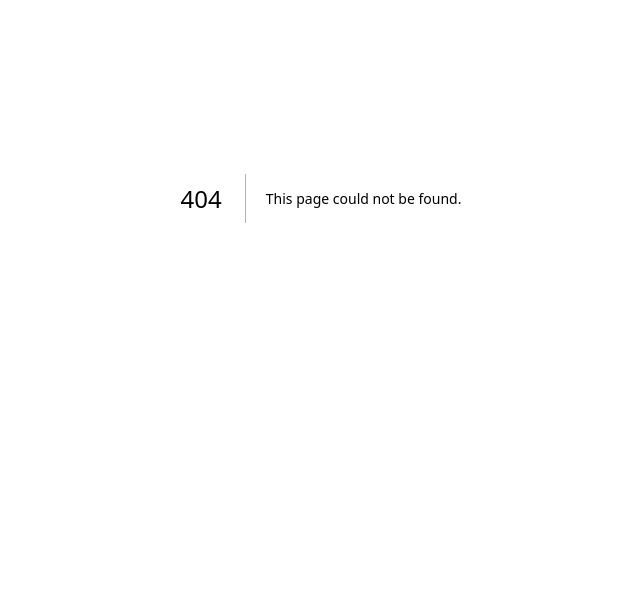
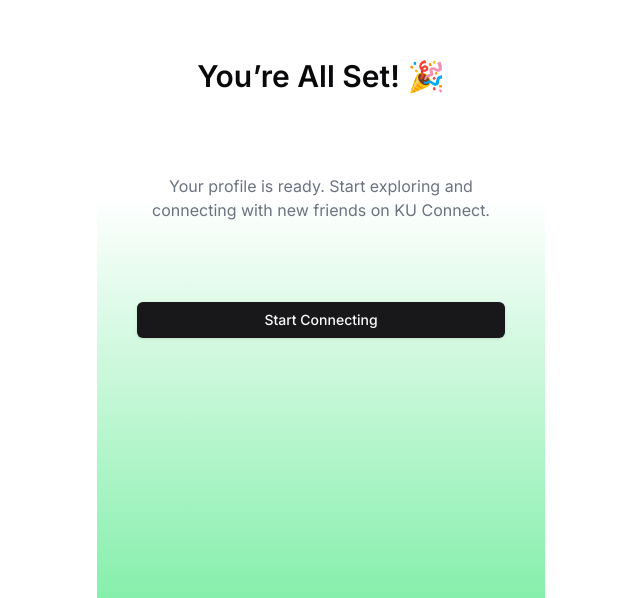
Before and after one commit to Qu1etboy/ku-connect-frontend, a Next.js app: page /onboarding/success in a window 1280 px wide. Before the commit this address had no page. Shown: the part 202-800 px from the top of the page, without its empty margins (319-959 px from the left). Built offline with nearby package versions, Linux system fonts and the light colour scheme.

Commit message:
feat(ui): add onboarding success page

```diff
--- a/src/app/(web)/onboarding/mock/data.ts
+++ b/src/app/(web)/onboarding/mock/data.ts
@@ -194,7 +194,7 @@ export const data: OnboardingData = {
 			step: 2,
 			skippable: true,
 			card: true,
-			title: "Tell Us More About You",
+			title: "Tell us more about yourself",
 			description: "Add optional details to personalize your profile. You can skip this step if you'd like.",
 			group: [
 				{
@@ -204,7 +204,6 @@ export const data: OnboardingData = {
 							type: "text",
 							label: "Display Name",
 							placeholder: "Enter your name",
-							required: true,
 						},
 						{
 							id: "bio",
@@ -263,7 +262,6 @@ export const data: OnboardingData = {
 			step: 4,
 			title: "What are you interested in?",
 			description: "Choose what you're passionate about to find your perfect connections.",
-			skippable: false,
 			group: [
 				{
 					form: [
@@ -315,6 +313,13 @@ export const data: OnboardingData = {
 								{ value: "42", label: "💃 Dance" },
 								{ value: "43", label: "🌾 Gardening" },
 								{ value: "44", label: "🍹 Mixology" },
+								{ value: "45", label: "🎤 Singing" },
+								{ value: "46", label: "🎥 Filmmaking" },
+								{ value: "47", label: "🎧 Podcasting" },
+								{ value: "48", label: "🧑‍🔬 Research Opportunities" },
+								{ value: "49", label: "💼 Part-time Jobs" },
+								{ value: "50", label: "🧘‍♂️ Meditation" },
+								{ value: "51", label: "🧠 Mental Wellness" },
 							],
 						},
 					],
@@ -341,13 +346,15 @@ export const formSchema = z.object({
 export type ProfileForm = z.infer<typeof formSchema>;
 
 export const defaultProfile = {
-	name: "",
-	bio: "",
-	birthday: undefined,
-	line: "",
 	faculty: "",
 	department: "",
 	year: "",
-	mode: "",
-	agree: false,
+	name: "",
+	bio: "",
+	birthdate: undefined,
+	line: "",
+	facebook: "",
+	instagram: "",
+	other: "",
+	interests: [],
 };
--- a/src/app/(web)/onboarding/page.tsx
+++ b/src/app/(web)/onboarding/page.tsx
@@ -6,6 +6,7 @@ import { Button } from "@/components/ui/button";
 import { Form } from "@/components/ui/form";
 import { Progress } from "@/components/ui/progress";
 import { zodResolver } from "@hookform/resolvers/zod";
+import { useRouter } from "next/navigation";
 import React, { useEffect } from "react";
 import { useForm } from "react-hook-form";
 import { toast } from "sonner";
@@ -18,6 +19,7 @@ export default function OnBoardingPage() {
 		defaultValues: defaultProfile,
 	});
 	const [step, setStep] = React.useState(1);
+	const router = useRouter();
 	const current = data.steps.find((s) => s.step === step)!;
 
 	const validate = () => {
@@ -36,6 +38,8 @@ export default function OnBoardingPage() {
 		}
 		if (isLastStep) {
 			submit();
+			// TODO: add if success and error popup
+			router.push("/onboarding/success");
 			return;
 		}
 		setStep(step + 1);
@@ -81,8 +85,8 @@ export default function OnBoardingPage() {
 		// Clear department field if faculty is changed
 		if (department && !departmentData?.some((dept) => dept.value === department)) {
 			form.setValue("department", "");
-			form.trigger("department");
 		}
+		form.trigger("department");
 	}, [formWatch.faculty, formWatch.department, form]);
 
 	return (
@@ -147,8 +151,7 @@ export default function OnBoardingPage() {
 
 				<section className="flex gap-5">
 					{!isFirstStep && (
-						<Button className="w-full bg-white text-black focus:bg-white"
-						onClick={prevStep}>
+						<Button className="w-full bg-white text-black focus:bg-white" onClick={prevStep}>
 							Back
 						</Button>
 					)}
--- /dev/null
+++ b/src/app/(web)/onboarding/success/page.tsx
@@ -0,0 +1,22 @@
+"use client";
+import { Button } from "@/components/ui/button";
+import { useRouter } from "next/navigation";
+import Script from "next/script";
+
+export default function OnBoardingSuccessPage() {
+	const router = useRouter();
+	return (
+        <div className="flex justify-center items-center h-screen bg-gradient-to-b from-white to-green-300 from-[50%]">
+            <Script src="https://cdn.jsdelivr.net/npm/canvas-confetti@1.9.3/dist/confetti.browser.min.js" strategy="afterInteractive" />
+			<div className="text-center flex flex-col gap-20 px-10">
+				<h1 className="text-3xl font-semibold">You’re All Set! 🎉</h1>
+				<p className="text-gray-500 ">
+					Your profile is ready. Start exploring and connecting with new friends on KU Connect.
+				</p>
+				<Button className="w-full focus:bg-black" onClick={() => router.push("/")}>
+					Start Connecting
+				</Button>
+			</div>
+		</div>
+	);
+}
```
